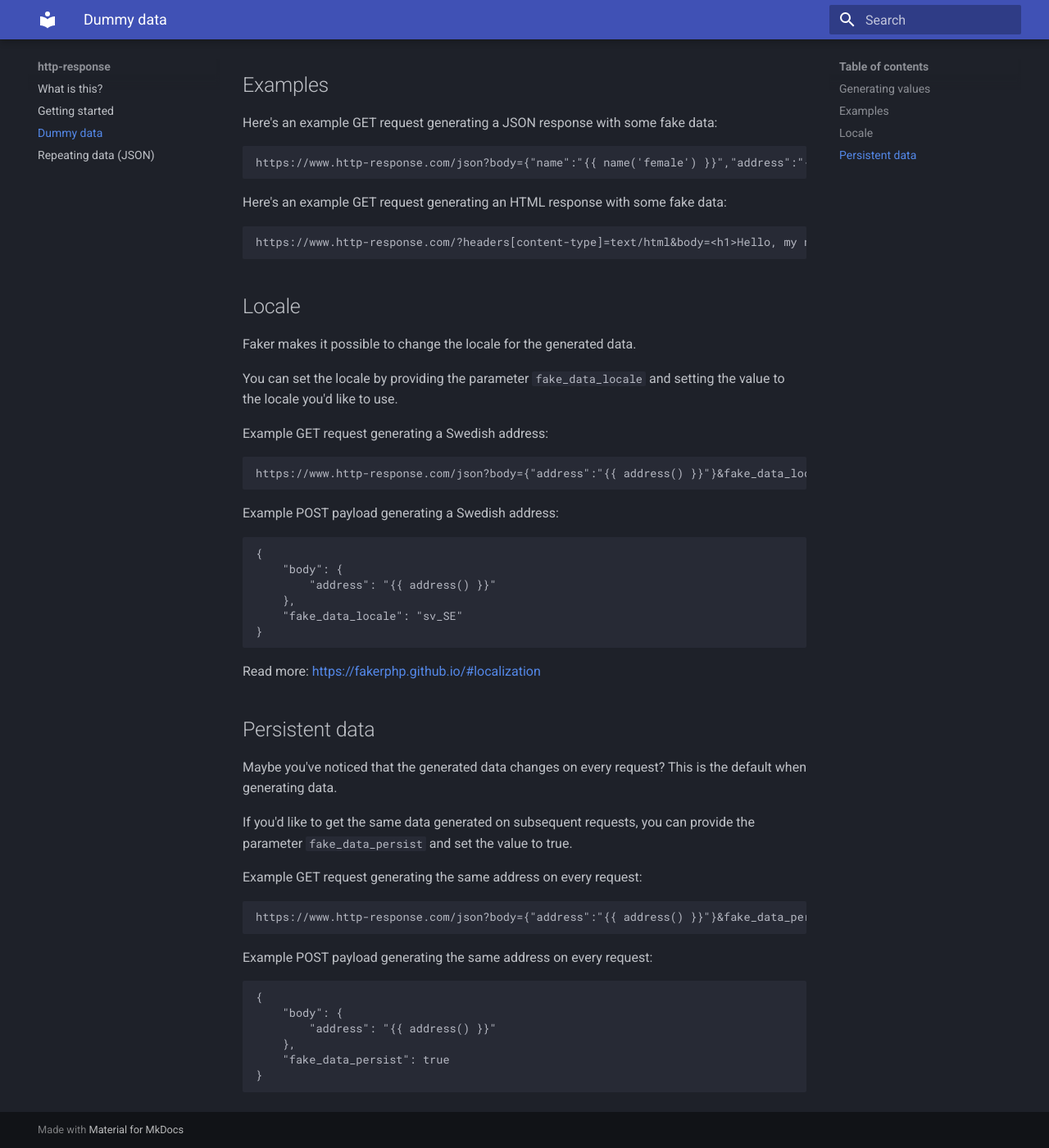
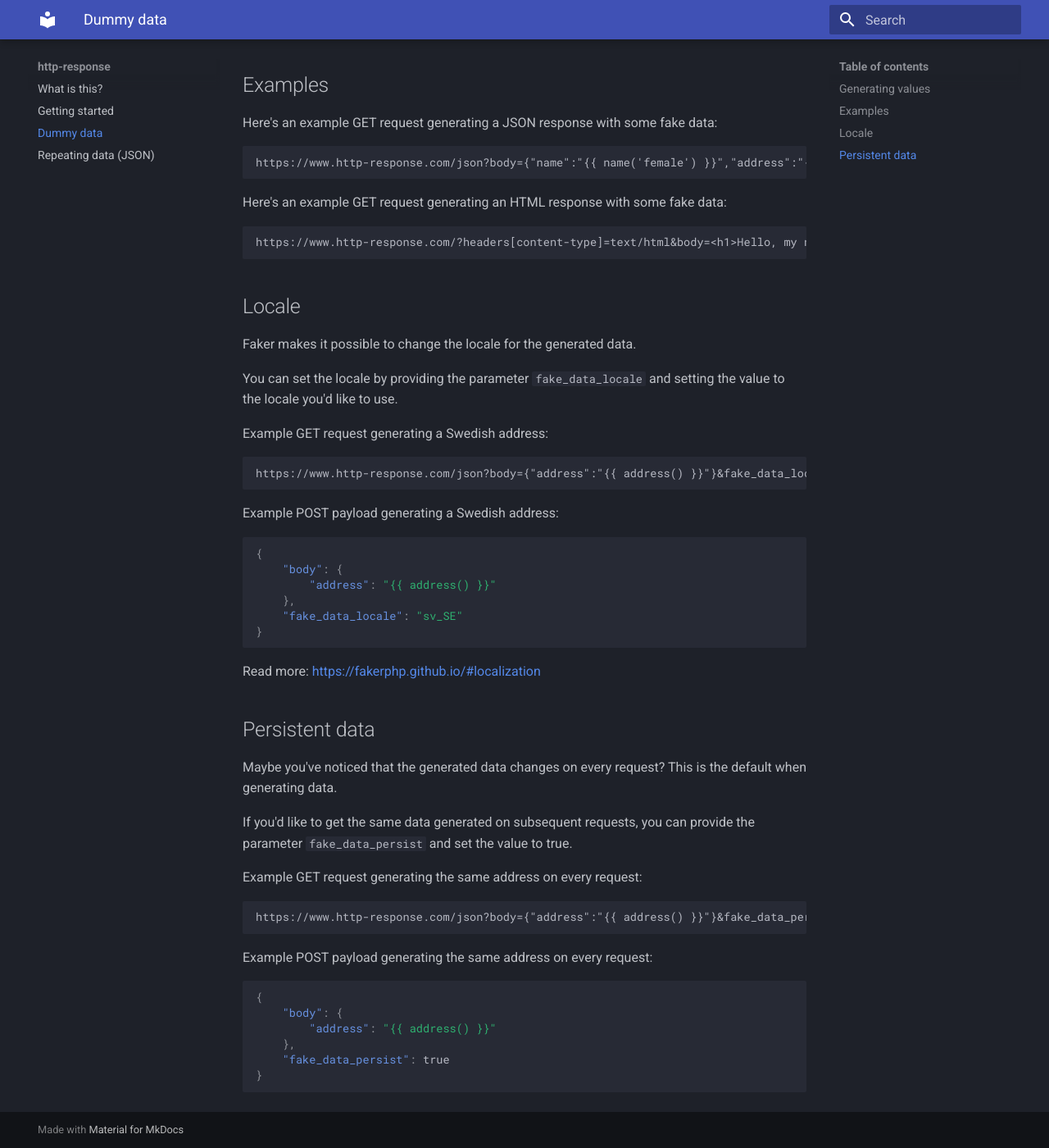
Before and after one commit to johannesss/http-response, an MkDocs documentation site: the page built from docs/docs/dummy-data.md, in a window 1280 px wide and 1400 px high, scrolled down 684 px. Shown: the whole window at 82% size. Built offline with MkDocs 1.6.1 and Material for MkDocs 9.7.7, drawn with Linux system fonts in a browser that asks for light colours.

Commit message:
docs: add syntax highlighting to code blocks

````diff
--- a/docs/docs/dummy-data.md
+++ b/docs/docs/dummy-data.md
@@ -52,7 +52,7 @@ https://www.http-response.com/json?body={"address":"{{ address() }}"}&fake_data_
 ```
 
 Example POST payload generating a Swedish address:
-```
+```json
 {
     "body": {
         "address": "{{ address() }}"
@@ -78,7 +78,7 @@ https://www.http-response.com/json?body={"address":"{{ address() }}"}&fake_data_
 ```
 
 Example POST payload generating the same address on every request:
-```
+```json
 {
     "body": {
         "address": "{{ address() }}"
--- a/docs/mkdocs.yml
+++ b/docs/mkdocs.yml
@@ -11,3 +11,10 @@ nav:
     - 'repeating-data.md'
 
 site_name: http-response
+
+markdown_extensions:
+  - pymdownx.highlight:
+      anchor_linenums: true
+  - pymdownx.inlinehilite
+  - pymdownx.snippets
+  - pymdownx.superfences
````
Also changed, not shown: docs/docs/getting-started.md (+2 -2 lines), docs/docs/repeating-data.md (+1 -1 lines), docs/site/dummy-data/index.html, docs/site/getting-started/index.html, docs/site/repeating-data/index.html, docs/site/search/search_index.json, 1 other file.
